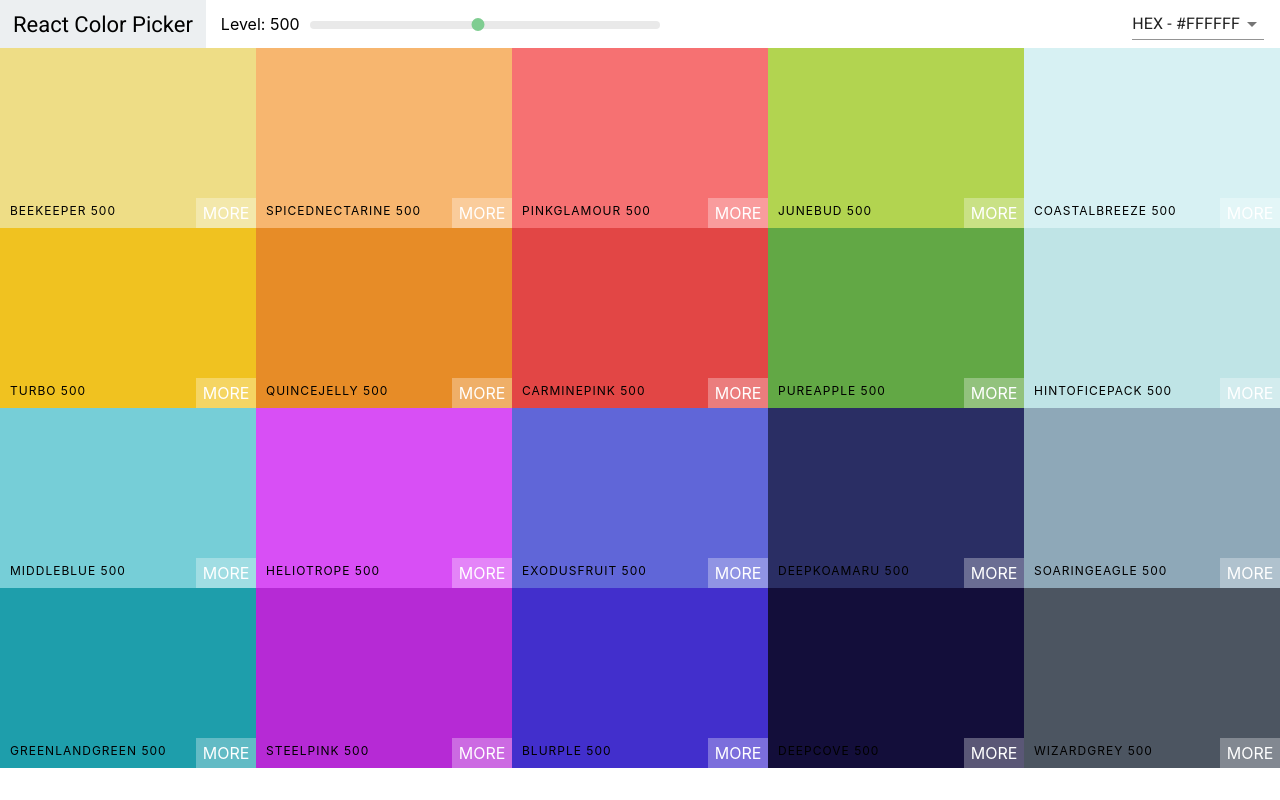
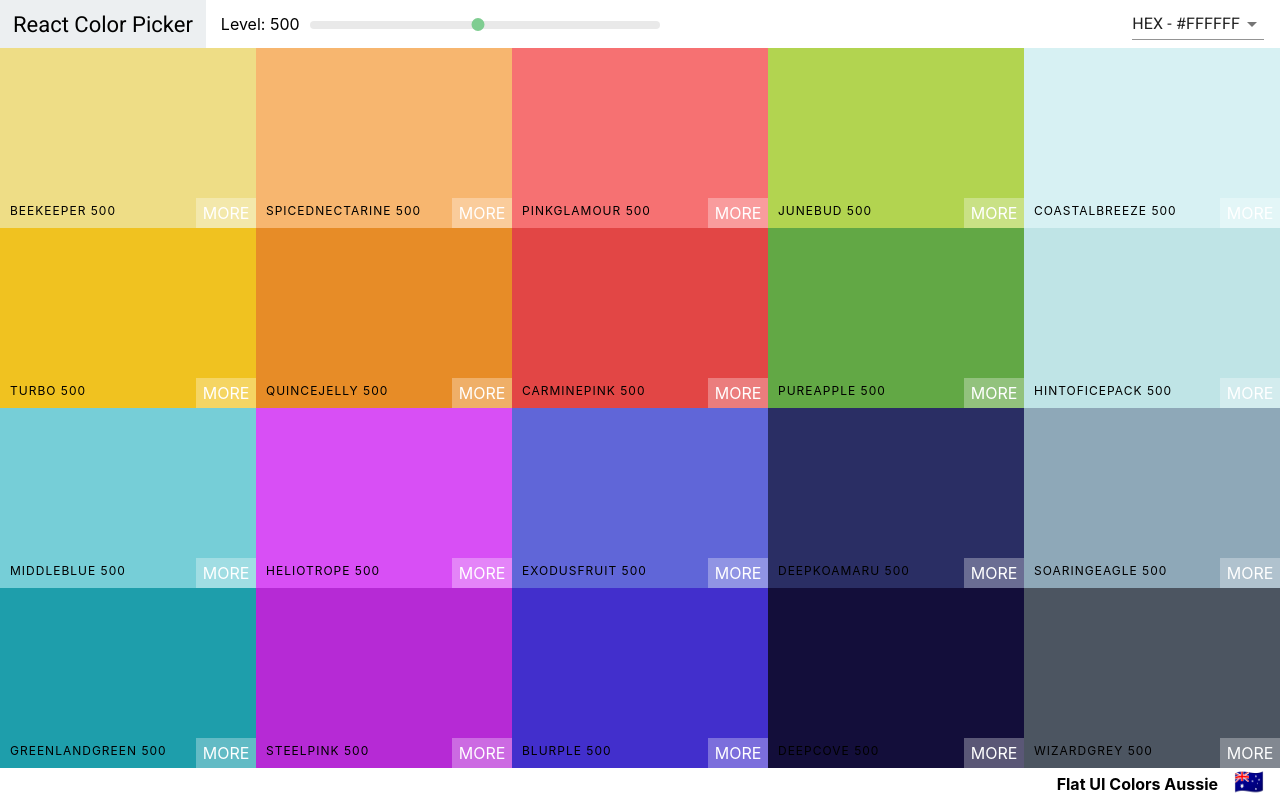
Before and after one commit to kxdang/react-milestone-palette-app, a React (Create React App) app: page /palette/flat-ui-colors-american in a window 1280 px wide. Built offline with nearby package versions, Linux system fonts and the light colour scheme.

Commit message:
adding footer information

```diff
--- a/src/Palette.css
+++ b/src/Palette.css
@@ -6,3 +6,18 @@
 .Palette-colors {
   height: 90%;
 }
+
+.Palette-footer {
+  display: flex;
+  background-color: white;
+  height: 4vh;
+  justify-content: flex-end;
+  align-items: center;
+  font-weight: bold;
+}
+
+.emoji {
+  font-size: 1.5rem;
+  margin: 0 1rem;
+  margin-bottom: 0.3rem;
+}
--- a/src/Palette.js
+++ b/src/Palette.js
@@ -26,10 +26,10 @@
     this.setState({ format: val });
   }
   render() {
-    const { colors } = this.props.palette;
+    const { colors, emoji, paletteName } = this.props.palette;
     const { level, format } = this.state;
     const colorBoxes = colors[level].map(color => (
-      <ColorBox background={color[format]} name={color.name} />
+      <ColorBox background={color[format]} name={color.name} key={color.name} />
     ));
     return (
       <div className="Palette">
@@ -39,6 +39,9 @@
           handleChange={this.changeFormat}
         />
         <div className="Palette-colors">{colorBoxes}</div>
+        <footer className="Palette-footer">
+          {paletteName} <span className="emoji">{emoji}</span>
+        </footer>
       </div>
     );
   }
```
